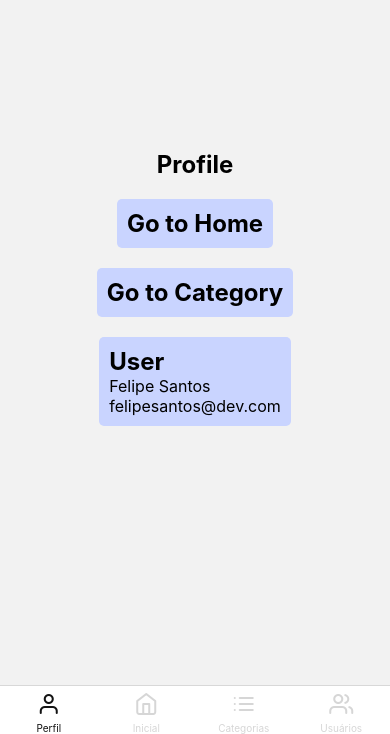
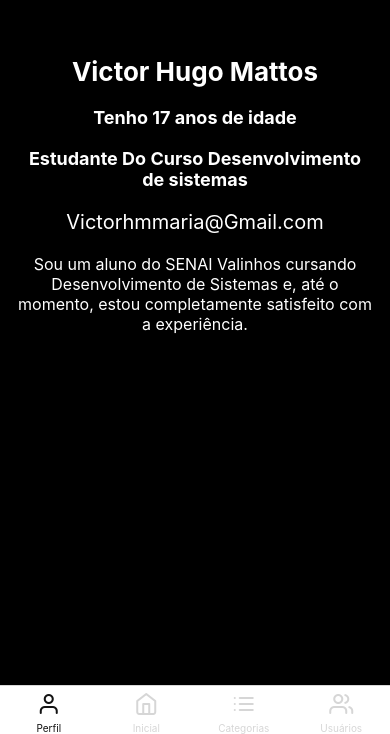
Before and after one commit to victormattos564/Planetas-Conquistados, a React Native app: screen /Profile in a window 390 px wide. Shown: the part 110-844 px from the top of the page. Built offline with nearby package versions, Linux system fonts and the light colour scheme.

Commit message:
create profile

```diff
--- a/package.json
+++ b/package.json
@@ -10,8 +10,8 @@
   },
   "dependencies": {
     "@expo/metro-runtime": "~3.1.3",
-    "@react-navigation/bottom-tabs": "^6.5.19",
-    "@react-navigation/drawer": "^6.6.14",
+    "@react-navigation/bottom-tabs": "^6.5.20",
+    "@react-navigation/drawer": "^6.6.15",
     "@react-navigation/material-bottom-tabs": "^6.2.28",
     "@react-navigation/native": "^6.1.16",
     "@react-navigation/native-stack": "^6.9.25",
--- a/src/data/Profile.js
+++ b/src/data/Profile.js
@@ -1,9 +1,11 @@
-export const user = {
-  name: "Felipe Santos",
-  email: "felipesantos@dev.com",
-  phone: "1999999999",
-  address: {
-    city: "Valinhos",
-    state: "São Paulo",
-  },
-};
+const Sobre = [{
+
+  Img: require('../../assets/eu.jpg'),
+  name: "Victor Hugo Mattos",
+  age: "Tenho 17 anos de idade",
+  curso: "Estudante Do Curso Desenvolvimento de sistemas",
+  email: "Victorhmmaria@Gmail.com",
+  descricao: "Sou um aluno do SENAI Valinhos cursando Desenvolvimento de Sistemas e, até o momento, estou completamente satisfeito com a experiência."
+}];
+
+export default Sobre;
--- a/src/models/user/UserRepository.js
+++ b/src/models/planet/UserRepository.js
@@ -19,13 +19,17 @@ export default class UsersRepository {
     this.users = this.users.filter((user) => user.id !== id);
   }
 
-  update(id, name, email, age) {
+  update(id, planet, population, location, communication, conquista, primaryColor, secondaryColor) {
     const user = this.get(id);
 
     if (user) {
-      user.name = name;
-      user.email = email;
-      user.age = age;
+      user.planet = planet;
+      user.conquista = conquista;
+      user.primaryColor = primaryColor;
+      user.secondaryColor = secondaryColor;
+      user.population = population;
+      user.location = location;
+      user.communication = communication;
     }
     return user;
   }
--- a/src/models/user/User.js
+++ /dev/null
@@ -1,9 +0,0 @@
-export default class User {
-  constructor(id, name, email, age) {
-    this.id = id;
-    this.name = name;
-    this.email = email;
-    this.age = age;
-
-  }
-}
--- a/src/screens/Home/index.jsx
+++ b/src/screens/Home/index.jsx
@@ -14,7 +14,7 @@ export default function Home() {
 
       <TouchButton route="Category" title="Go to Category" />
 
-      <TouchButton route="Users" title="Go to Users" />
+      <TouchButton route="Users" title="Go to Users"  />
     </View>
   );
 }
--- a/src/screens/Profile/index.jsx
+++ b/src/screens/Profile/index.jsx
@@ -1,26 +1,32 @@
-import { Text, View } from "react-native";
+import { View, Text, ScrollView, Image } from 'react-native'
+import styles from './styles'
+import Title from '../../components/Title'
 
-import styles from "./styles";
-import Title from "../../components/Title";
-import TouchButton from "../../components/TouchButton";
+import Sobre from '../../data/Profile'
 
-export default function Profile({ route }) {
-  const { data } = route.params;
+export default function Profile() {
+  return (
+    <View style={styles.div1}>
+      <ScrollView>
+        {Sobre ? (
 
-  return (
-    <View style={styles.container}>
-      <Title title="Profile" />
+          Sobre.map((item, index) => (
+            <View key={index} style={styles.divtudo}>
+              <Image source={item.img} style={styles.img} />
+              <Text style={styles.title1}>{item.name}</Text>
+              <Text style={styles.title2}>{item.age}</Text>
+              <Text style={styles.title3}>{item.curso}</Text>
+              <Text style={styles.title4}>{item.email}</Text>
+              <Text style={styles.title5}>{item.descricao}</Text>
+            </View>
+          ))
+        ) : (
+          <Text style={styles.title6}>Nenhum Perfil cadastrado</Text>
+        )}
 
-      <TouchButton route="Home" title="Go to Home" />
+      </ScrollView>
 
-      <TouchButton route="Category" title="Go to Category" />
 
-      <View style={styles.user}>
-        <Title title="User" />
-        <Text style={styles.text}>{data.name}</Text>
-        <Text style={styles.text}>{data.email}</Text>
-        <Text style={styles.text}>{data.age}</Text>
-      </View>
     </View>
-  );
+  )
 }
--- a/src/screens/Profile/styles.js
+++ b/src/screens/Profile/styles.js
@@ -1,26 +1,62 @@
 import { StyleSheet } from "react-native";
 
 const styles = StyleSheet.create({
-  container: {
+    div1: {
     flex: 1,
-    justifyContent: "center",
-    alignItems: "center",
+    alignItems: 'center',
+    justifyContent: 'center',
+    padding: 16,
+    backgroundColor: 'black',
   },
-  button: {
-    marginTop: 20,
-    padding: 10,
-    backgroundColor: "#C9D4FF",
-    borderRadius: 5,
+  img: {
+    width: 100,
+    height: 100,
+    borderRadius: 30,
+    marginBottom: 20,
+    alignSelf: 'center',
+
+
   },
-  user: {
-    marginTop: 20,
-    padding: 10,
-    backgroundColor: "#C9D4FF",
-    borderRadius: 5,
+  title1: {
+    textAlign: 'center',
+    fontSize: 26,
+    fontWeight: 'bold',
+    marginBottom: 20,
+    color: 'white',
   },
-  text: {
+  title2: {
+    textAlign: 'center',
+    fontWeight: 'bold',
+    fontSize: 18,
+    marginBottom: 20,
+    color: 'white',
+  },
+  title3: {
+    textAlign: 'center',
+    fontWeight: 'bold',
+    fontSize: 18,
+    marginBottom: 20,
+    color: 'white',
+  },
+  title4: {
+    fontSize: 20,
+    textAlign: 'center',
+    marginBottom: 20,
+    color: 'white',
+  },
+  title5: {
     fontSize: 16,
+    textAlign: 'center',
+    color: 'white',
   },
+  title6: {
+    fontSize: 20,
+    color: 'white',
+  },
+  divtudo: {
+    marginTop:30,
+  },
+
 });
 
 export default styles;
--- a/src/screens/Users/index.jsx
+++ /dev/null
@@ -1,92 +0,0 @@
-import { useState } from "react";
-import { Text, TextInput, TouchableOpacity, View } from "react-native";
-
-import styles from "./styles";
-import Title from "../../components/Title";
-import TouchButton from "../../components/TouchButton";
-import { user } from "../../data/Profile";
-
-import User from "../../models/user/User";
-import UsersRepository from "../../models/user/UserRepository";
-import { useNavigation } from "@react-navigation/native";
-
-const usersList = new UsersRepository();
-
-let userId = 1; // Inicia o ID do usuário
-
-export default function Users() {
-  const navigation = useNavigation();
-
-  const [name, setName] = useState("");
-  const [email, setEmail] = useState("");
-  const [age, setAge] = useState("");
-
-  const [allUsers, setAllUsers] = useState([]);
-
-  const createUser = () => {
-    const newUser = new User(userId++, name, email, parseInt(age) || 0); // Incrementa o ID após o uso
-
-    usersList.add(newUser);
-    setAllUsers(usersList.getAll());
-
-    clearInputs();
-
-    return newUser;
-  };
-
-  const clearInputs = () => {
-    setName("");
-    setEmail("");
-    setAge("");
-  };
-
-  return (
-    <View style={styles.container}>
-      <Title title="Users" />
-
-      <View>
-        <TextInput
-          placeholder="Digite o nome do aluno"
-          style={styles.userInput}
-          onChangeText={setName}
-          value={name}
-        />
-        <TextInput
-          placeholder="Digite o email do aluno"
-          style={styles.userInput}
-          onChangeText={setEmail}
-          value={email}
-        />
-        <TextInput
-          placeholder="Digite a idade do aluno"
-          style={styles.userInput}
-          onChangeText={(text) => setAge(text)}
-          value={age}
-          keyboardType="numeric"
-        />
-
-        <TouchableOpacity style={styles.button} onPress={createUser}>
-          <Text>Criar Usuário</Text>
-        </TouchableOpacity>
-      </View>
-
-      <View>
-        {allUsers.length > 0 ? (
-          allUsers.map((user) => (
-            <TouchableOpacity
-              key={user.id}
-              onPress={() => navigation.navigate("Profile", { data: user })}
-            >
-              <Text>{user.name}</Text>
-            </TouchableOpacity>
-          ))
-        ) : (
-          <Text>Não há usuários cadastrados</Text>
-        )}
-      </View>
-
-      <TouchButton route="Category" title="Go to Category" />
-      <TouchButton route="Profile" title="Go to Profile" data={user} />
-    </View>
-  );
-}
```
Also changed, not shown: src/models/planet/User.js (added, +12 -0 lines), src/screens/PlanetaryCadastro/index.jsx (added, +126 -0 lines), assets/eu.jpg (added), src/screens/PlanetaryCadastro/styles.js (renamed from src/screens/Users/styles.js), 1 other file (tests, documents, lock files or other folders).
